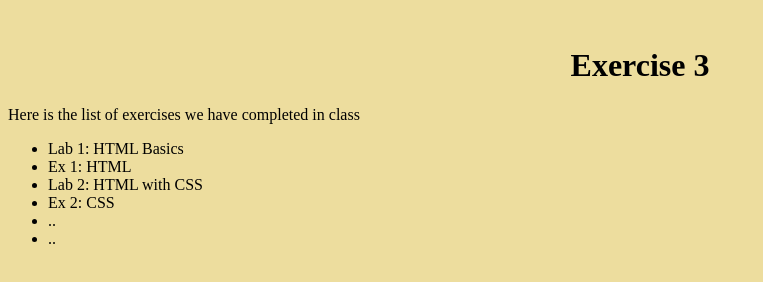
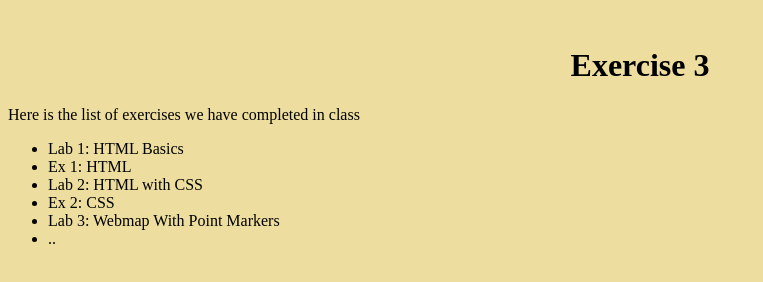
Before and after one commit to jackson3036/geo455_page, a plain HTML site: page ex_3/geo455_ex3.html in a window 1280 px wide. Shown: the whole page, without its empty margins (0-763 px from the left). Drawn offline with Linux system fonts and the light colour scheme.

Commit message:
Update geo455_ex3.html

```diff
--- a/ex_3/geo455_ex3.html
+++ b/ex_3/geo455_ex3.html
@@ -12,7 +12,7 @@
                  <li>Ex 1: HTML</li>
                  <li>Lab 2: HTML with CSS</li>
                  <li>Ex 2: CSS</li>
-                 <li>..</li>
+                 <li>Lab 3: Webmap With Point Markers</li>
                  <li>..</li>
         </ul>
      </body>
```
